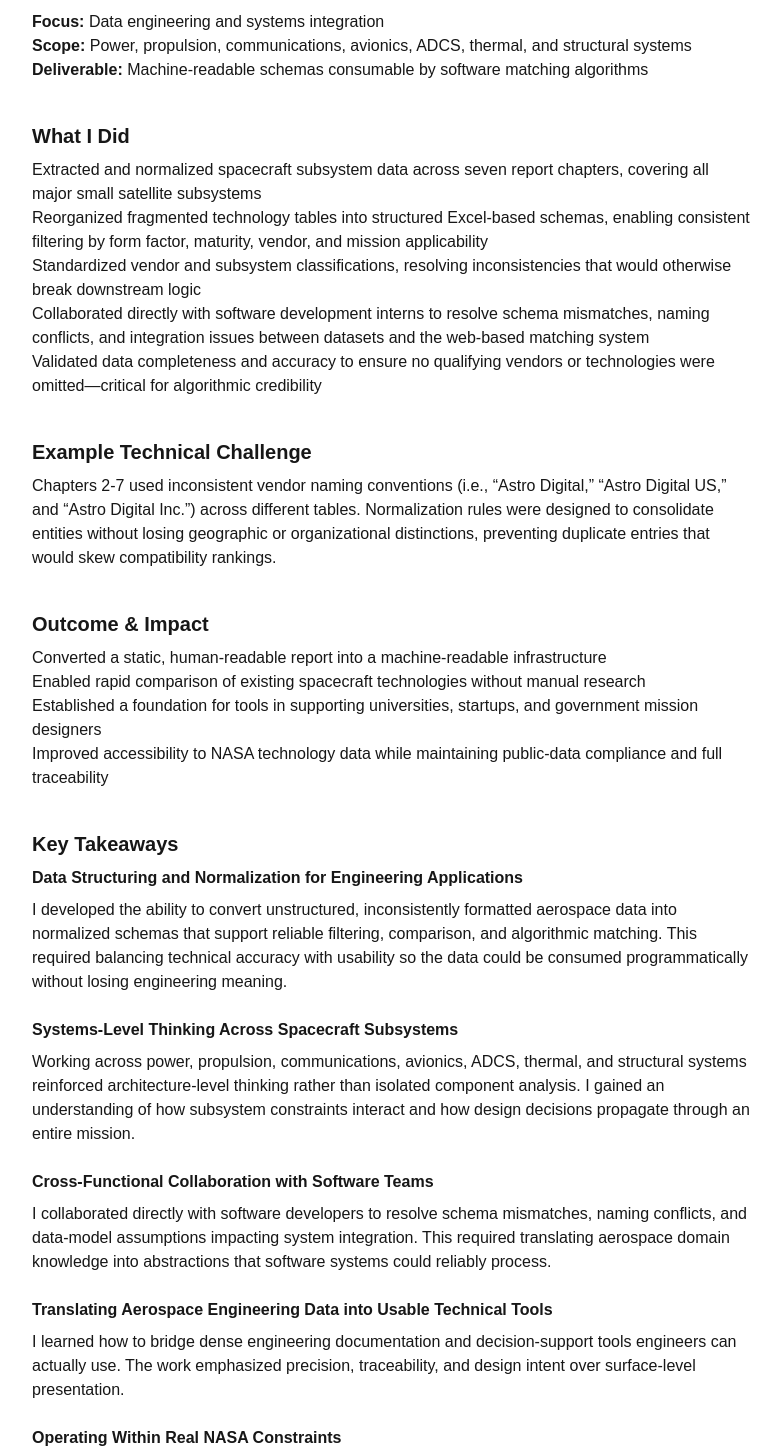
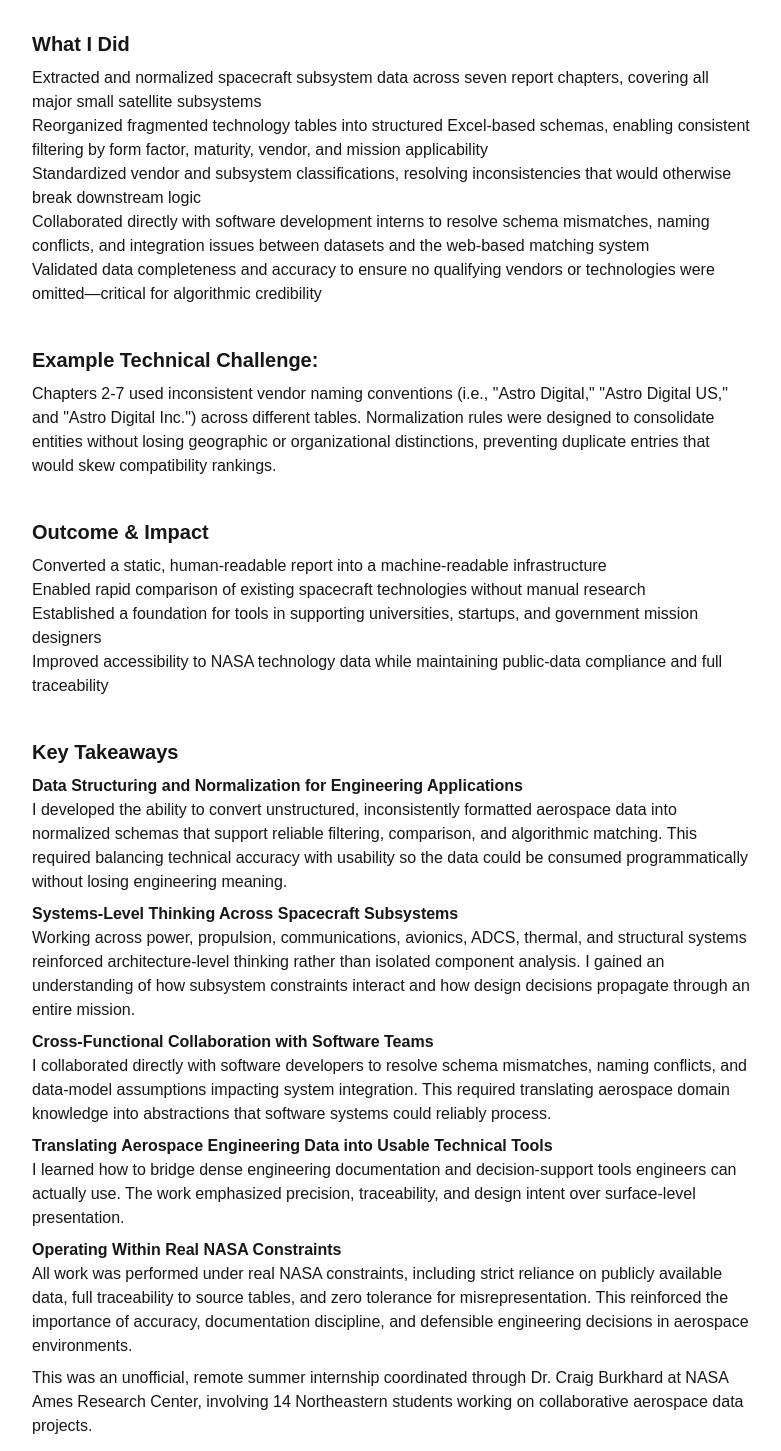
Before and after one commit to nickc32849/personal_website, a Next.js app: page /projects/nasa in a window 1280 px wide. Shown: the part 1346-2797 px from the top of the page, without its empty margins (248-1029 px from the left). Built offline with nearby package versions, Linux system fonts and the light colour scheme.

Commit message:
Replace NASA project page with finalized content from doc

```diff
--- a/app/projects/nasa/page.tsx
+++ b/app/projects/nasa/page.tsx
@@ -1,28 +1,16 @@
-// app/projects/nasa/page.tsx
-
 import ProjectLayout from "@/app/components/ProjectLayout";
 import Section from "@/app/components/Section";
 import BackLink from "@/app/components/BackLink";
 
-export default function NasaProjectPage() {
+export default function NASAPage() {
   return (
     <ProjectLayout
-      title="NASA — Small Spacecraft Systems Data Infrastructure"
-      subtitle="NASA Ames Research Center (S3VI) • Summer 2025"
-      tags={[
-        "NASA",
-        "Small Satellites",
-        "Spacecraft Subsystems",
-        "Data Engineering",
-        "Systems Engineering",
-        "Data Normalization",
-        "Excel",
-        "Cross-Functional Collaboration",
-      ]}
+      title="NASA — Small Spacecraft Systems Virtual Institute"
+      subtitle="Aerospace Subsystem Matching • Data Engineering & Systems Integration"
     >
       <BackLink href="/projects" label="Back to Projects" />
 
-      <Section title="Recruiter Skim">
+      <Section title="">
         <p>
           During Summer 2025, I worked with the NASA Small Spacecraft Systems
           Virtual Institute to transform NASA’s State-of-the-Art Small Spacecraft
@@ -44,18 +32,17 @@ export default function NasaProjectPage() {
       <Section title="Project Overview">
         <p>
           During Summer 2025, I worked with NASA&apos;s Small Spacecraft Systems
-          Virtual Institute to re-engineer how the aerospace industry accesses
-          the State-of-the-Art Small Spacecraft Technology Report, NASA&apos;s
-          annual catalog of flight-ready spacecraft technologies used by
-          universities, startups, and government agencies.
+          Virtual Institute to re-engineer how the aerospace industry accesses the
+          State-of-the-Art Small Spacecraft Technology Report, NASA&apos;s annual
+          catalog of flight-ready spacecraft technologies used by universities,
+          startups, and government agencies.
         </p>
         <p>
           The problem was not lack of data, but usability. The report contains
           hundreds of pages of high-value subsystem data, yet it is effectively
           unusable for real engineering decisions. My role focused on converting
-          this static document into structured, searchable, and interoperable
-          data that could directly support spacecraft design and subsystem
-          selection.
+          this static document into structured, searchable, and interoperable data
+          that could directly support spacecraft design and subsystem selection.
         </p>
       </Section>
 
@@ -75,22 +62,23 @@ export default function NasaProjectPage() {
       <Section title="Technical Contribution">
         <p>
           I worked on the Aerospace Subsystem Matching effort, a project
-          internally described as a “dating app for space parts.” The goal was
-          to allow users to input mission requirements and receive ranked,
+          internally described as a “dating app for space parts.” The goal was to
+          allow users to input mission requirements and receive ranked,
           compatibility-scored subsystem options derived directly from NASA’s
           official data.
         </p>
+      </Section>
+
+      <Section title="">
         <ul>
+          <li>Focus: Data engineering and systems integration</li>
           <li>
-            <strong>Focus:</strong> Data engineering and systems integration
+            Scope: Power, propulsion, communications, avionics, ADCS, thermal,
+            and structural systems
           </li>
           <li>
-            <strong>Scope:</strong> Power, propulsion, communications, avionics,
-            ADCS, thermal, and structural systems
-          </li>
-          <li>
-            <strong>Deliverable:</strong> Machine-readable schemas consumable by
-            software matching algorithms
+            Deliverable: Machine-readable schemas consumable by software matching
+            algorithms
           </li>
         </ul>
       </Section>
@@ -123,10 +111,10 @@ export default function NasaProjectPage() {
         </ul>
       </Section>
 
-      <Section title="Example Technical Challenge">
+      <Section title="Example Technical Challenge:">
         <p>
-          Chapters 2-7 used inconsistent vendor naming conventions (i.e., “Astro
-          Digital,” “Astro Digital US,” and “Astro Digital Inc.”) across different
+          Chapters 2-7 used inconsistent vendor naming conventions (i.e., "Astro
+          Digital," "Astro Digital US," and "Astro Digital Inc.") across different
           tables. Normalization rules were designed to consolidate entities
           without losing geographic or organizational distinctions, preventing
           duplicate entries that would skew compatibility rankings.
@@ -155,10 +143,9 @@ export default function NasaProjectPage() {
       </Section>
 
       <Section title="Key Takeaways">
-        <h3 className="mt-2 font-semibold">
-          Data Structuring and Normalization for Engineering Applications
-        </h3>
         <p>
+          <strong>Data Structuring and Normalization for Engineering Applications</strong>
+          <br />
           I developed the ability to convert unstructured, inconsistently
           formatted aerospace data into normalized schemas that support reliable
           filtering, comparison, and algorithmic matching. This required
@@ -166,10 +153,9 @@ export default function NasaProjectPage() {
           consumed programmatically without losing engineering meaning.
         </p>
 
-        <h3 className="mt-6 font-semibold">
-          Systems-Level Thinking Across Spacecraft Subsystems
-        </h3>
         <p>
+          <strong>Systems-Level Thinking Across Spacecraft Subsystems</strong>
+          <br />
           Working across power, propulsion, communications, avionics, ADCS,
           thermal, and structural systems reinforced architecture-level thinking
           rather than isolated component analysis. I gained an understanding of
@@ -177,10 +163,9 @@ export default function NasaProjectPage() {
           through an entire mission.
         </p>
 
-        <h3 className="mt-6 font-semibold">
-          Cross-Functional Collaboration with Software Teams
-        </h3>
         <p>
+          <strong>Cross-Functional Collaboration with Software Teams</strong>
+          <br />
           I collaborated directly with software developers to resolve schema
           mismatches, naming conflicts, and data-model assumptions impacting
           system integration. This required translating aerospace domain
@@ -188,29 +173,25 @@ export default function NasaProjectPage() {
           process.
         </p>
 
-        <h3 className="mt-6 font-semibold">
-          Translating Aerospace Engineering Data into Usable Technical Tools
-        </h3>
         <p>
+          <strong>Translating Aerospace Engineering Data into Usable Technical Tools</strong>
+          <br />
           I learned how to bridge dense engineering documentation and
           decision-support tools engineers can actually use. The work emphasized
           precision, traceability, and design intent over surface-level
           presentation.
         </p>
 
-        <h3 className="mt-6 font-semibold">
-          Operating Within Real NASA Constraints
-        </h3>
         <p>
+          <strong>Operating Within Real NASA Constraints</strong>
+          <br />
           All work was performed under real NASA constraints, including strict
           reliance on publicly available data, full traceability to source
           tables, and zero tolerance for misrepresentation. This reinforced the
           importance of accuracy, documentation discipline, and defensible
           engineering decisions in aerospace environments.
         </p>
-      </Section>
 
-      <Section title="Program Context">
         <p>
           This was an unofficial, remote summer internship coordinated through
           Dr. Craig Burkhard at NASA Ames Research Center, involving 14
```
